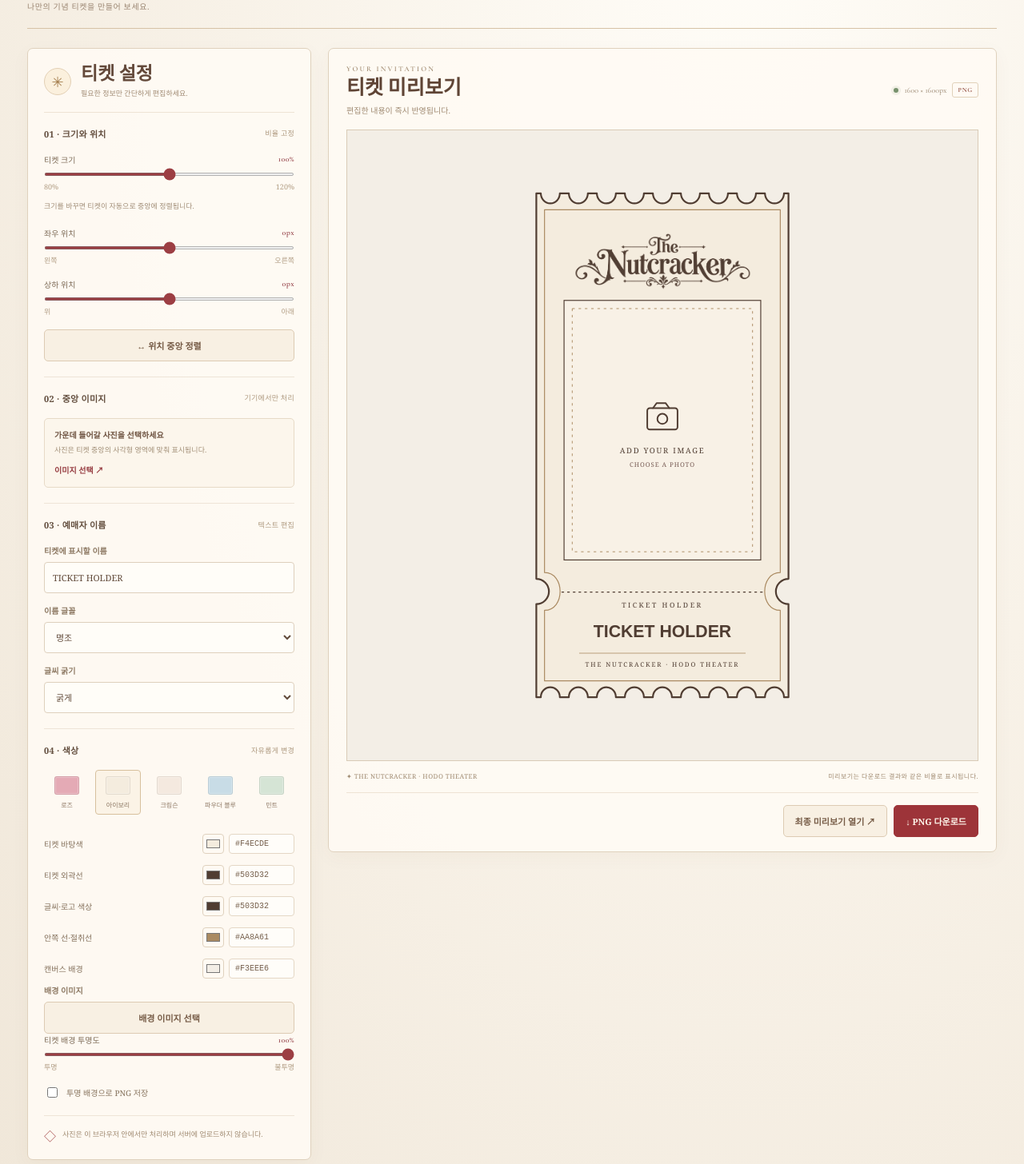
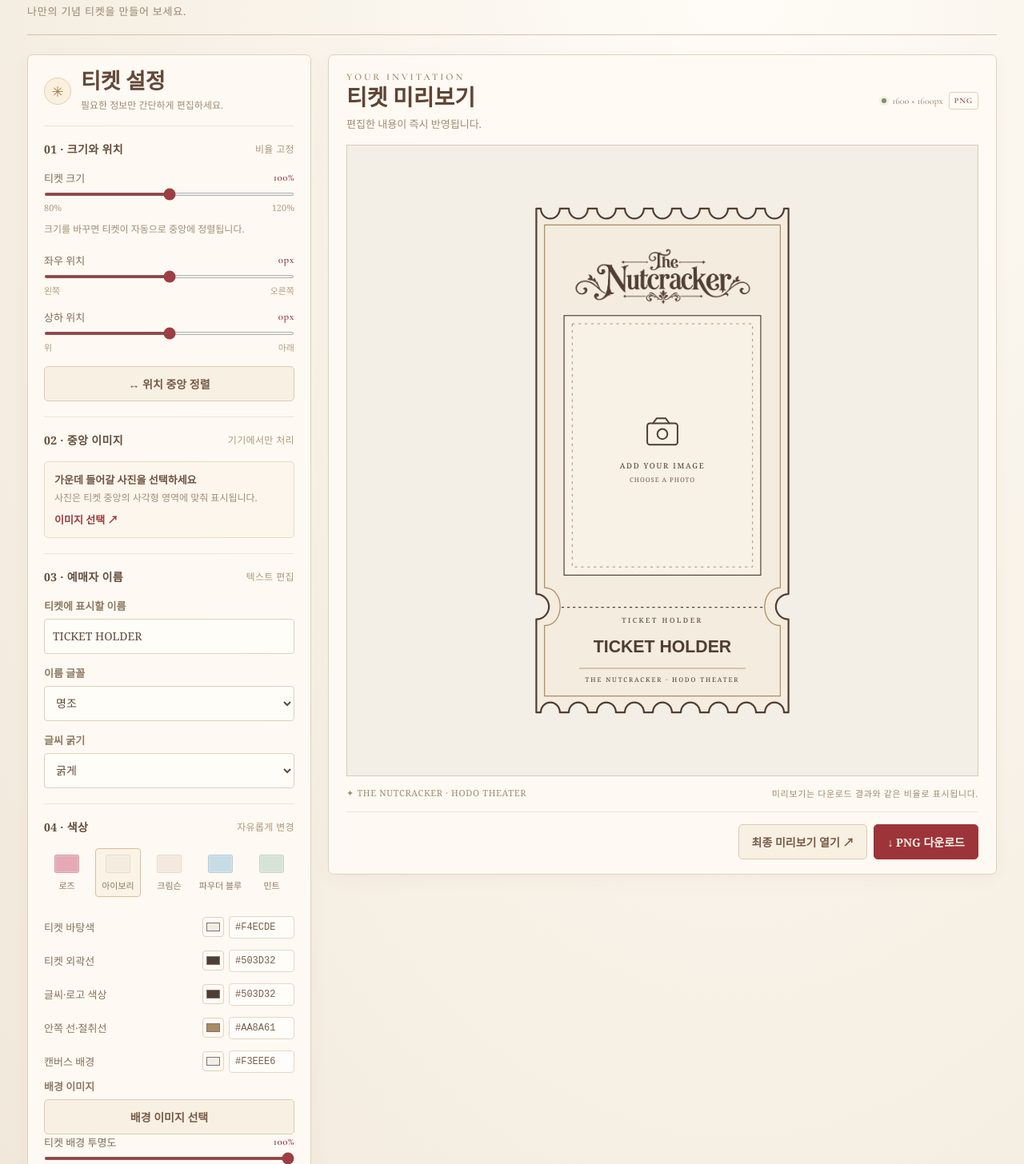
Before and after one commit to DoA-xoxo/ticket, a Next.js app in the folder nutcracker-ticket-editor-final/nutcracker-ticket-editor/: page / in a window 1280 px wide. Shown: the part 134-1590 px from the top of the page at 80% size. Built offline with nearby package versions, Linux system fonts and the light colour scheme; a web font is replaced by a local one.

Commit message:
Update globals.css

```diff
--- a/nutcracker-ticket-editor-final/nutcracker-ticket-editor/app/globals.css
+++ b/nutcracker-ticket-editor-final/nutcracker-ticket-editor/app/globals.css
@@ -110,3 +110,152 @@ input[type=range] { width:100%; height:4px; display:block; margin:0; accent-colo
 @media (min-width:1400px) { .workspace { grid-template-columns:355px minmax(0,1fr); } .artboard { max-width:835px; } }
 @media (max-width:1000px) { .app-shell { padding:17px; } .topbar { align-items:flex-start; } .workspace { grid-template-columns:1fr; } .controls-card { order:2; } .preview-card { order:1; } .artboard { max-width:650px; } .controls-card { padding:0 17px; } .site-footer { flex-wrap:wrap; } }
 @media (max-width:620px) { .app-shell { padding:10px; } .topbar { flex-direction:column; gap:15px; margin-bottom:13px; padding-bottom:14px; } .brand-logo,.brand-logo img { height:78px; } .brand-logo { width:280px; } .top-actions { display:grid; grid-template-columns:1fr 1fr; width:100%; gap:6px; } .top-actions .button-primary { grid-column:1/-1; } .workspace { gap:12px; } .preview-card { padding:13px; } .preview-heading { align-items:flex-start; gap:8px; } .preview-heading h2 { font-size:22px; } .preview-heading p { max-width:200px; line-height:1.5; } .canvas-spec { font-size:8px; padding-top:5px; } .preview-footer { flex-direction:column; gap:6px; } .preview-bottom-actions { display:grid; grid-template-columns:1fr; } .controls-card { padding:0 13px; } .palette-row { gap:2px; } .palette-choice small { font-size:7px; } .preview-modal { padding:13px; } .modal-heading h2 { font-size:21px; } .modal-actions { display:grid; grid-template-columns:1fr; } .site-footer { flex-direction:column; gap:5px; } }
+
+/* 전체 UI 글씨 크기 개선 */
+.brand-kicker,
+.eyebrow {
+  font-size: 12px;
+}
+
+.brand p {
+  font-size: 13px;
+}
+
+.button {
+  font-size: 14px;
+  min-height: 44px;
+  padding: 10px 16px;
+}
+
+.card-heading h2 {
+  font-size: 27px;
+}
+
+.card-heading p {
+  font-size: 12px;
+}
+
+.section-heading {
+  font-size: 14px;
+}
+
+.section-heading small {
+  font-size: 12px;
+}
+
+.range-label {
+  font-size: 13px;
+}
+
+.range-label strong {
+  font-size: 13px;
+}
+
+.range-ends {
+  font-size: 11px;
+}
+
+.helper {
+  font-size: 12px;
+}
+
+.photo-upload-copy strong {
+  font-size: 13px;
+}
+
+.photo-upload-copy p {
+  font-size: 12px;
+}
+
+.text-button {
+  font-size: 13px;
+}
+
+.form-label {
+  font-size: 13px;
+}
+
+.text-input,
+.select-input {
+  font-size: 14px;
+  min-height: 44px;
+}
+
+.palette-choice small {
+  font-size: 11px;
+}
+
+.color-field {
+  font-size: 13px;
+}
+
+.hex-input {
+  font-size: 12px;
+}
+
+.checkbox-row {
+  font-size: 13px;
+}
+
+.privacy-note {
+  font-size: 12px;
+}
+
+.preview-heading h2 {
+  font-size: 28px;
+}
+
+.preview-heading p {
+  font-size: 13px;
+}
+
+.canvas-spec {
+  font-size: 12px;
+}
+
+.canvas-spec b {
+  font-size: 10px;
+}
+
+.preview-footer {
+  font-size: 11px;
+}
+
+.site-footer {
+  font-size: 11px;
+}
+
+.modal-heading h2 {
+  font-size: 28px;
+}
+
+.modal-heading p {
+  font-size: 13px;
+}
+
+.toast {
+  font-size: 14px;
+}
+
+/* 모바일 화면에서도 읽기 편하게 */
+@media (max-width: 620px) {
+  .button {
+    font-size: 13px;
+  }
+
+  .preview-heading h2 {
+    font-size: 25px;
+  }
+
+  .palette-choice small {
+    font-size: 10px;
+  }
+
+  .canvas-spec {
+    font-size: 10px;
+  }
+
+  .modal-heading h2 {
+    font-size: 24px;
+  }
+}
```
